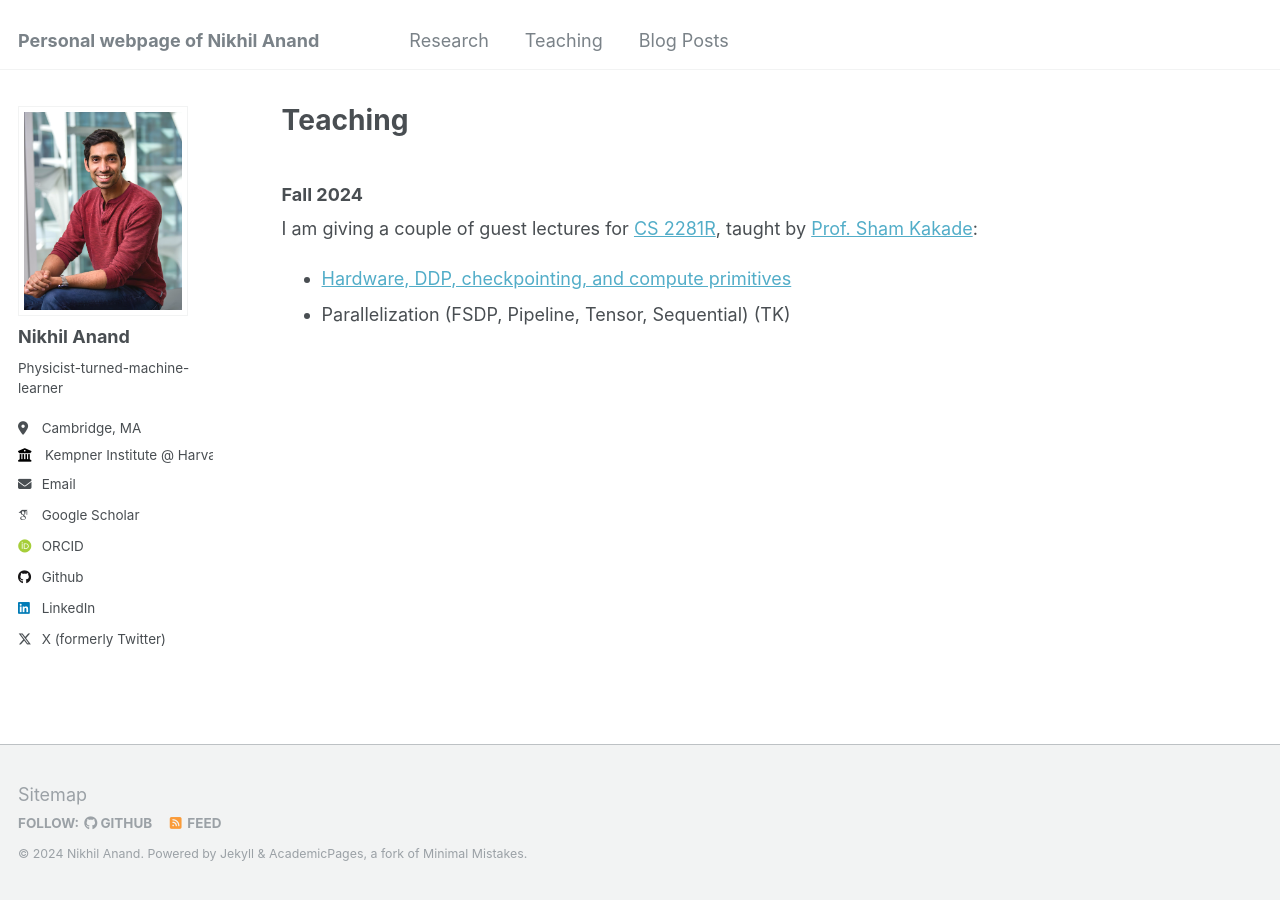
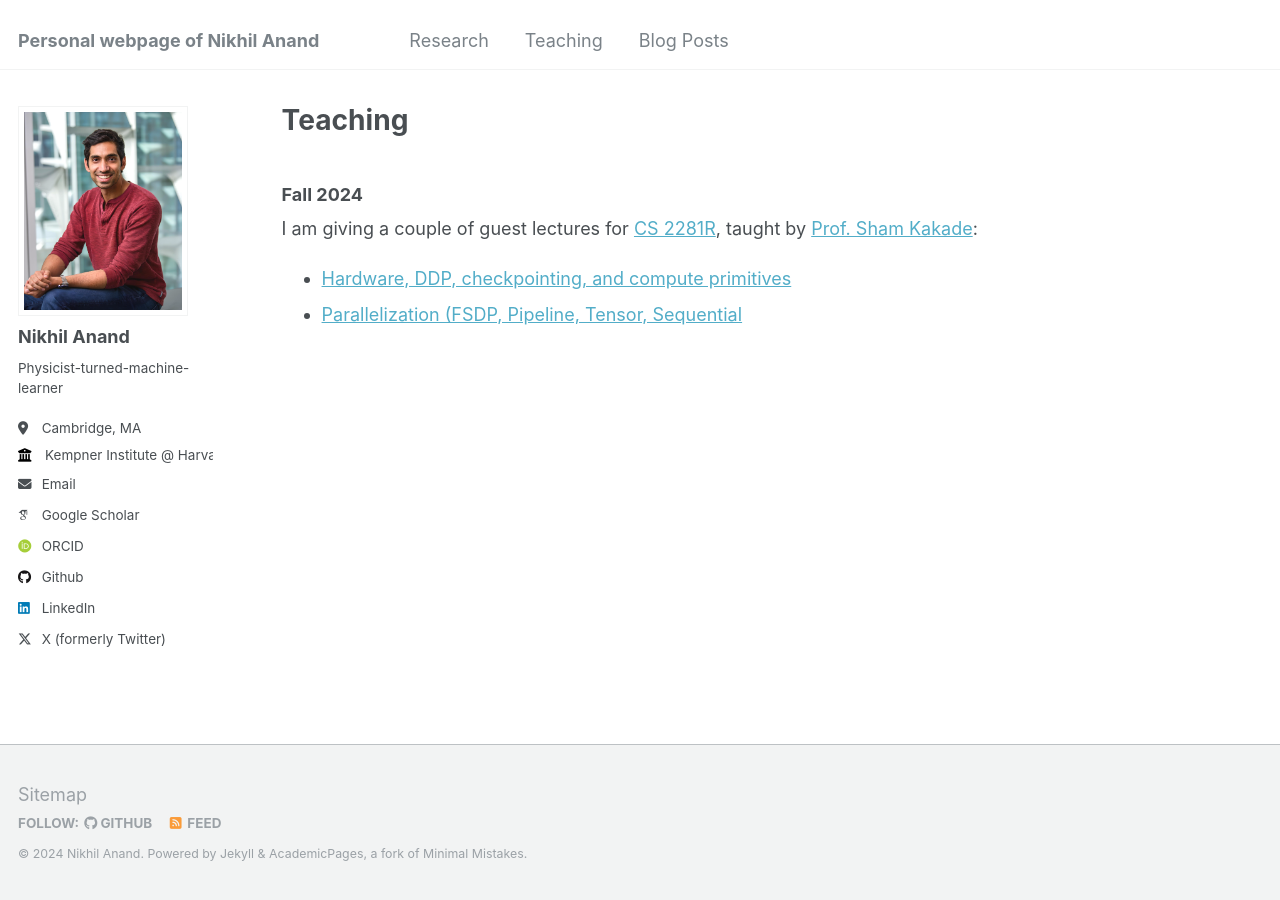
Before and after one commit to nikhilanand91/nikhilanand91.github.io, a Jekyll site: the page built from _pages/teaching.md, in a window 1280 px wide. Built offline with Jekyll 4.4.1, drawn with Linux system fonts in a browser that asks for light colours; some web fonts are replaced.

```diff
--- a/_pages/teaching.md
+++ b/_pages/teaching.md
@@ -8,4 +8,4 @@ title: "Teaching"
 I am giving a couple of guest lectures for [CS 2281R](https://shamulent.github.io/CS_2281_2024.html), taught by [Prof. Sham Kakade](https://sham.seas.harvard.edu/):
 
 * [Hardware, DDP, checkpointing, and compute primitives](https://www.dropbox.com/scl/fi/ublytq30ac039n6xgefc2/Lec1_intro.pdf?rlkey=3yp2o60sn35imkw3x8bmwp0vh&st=940lvu0f&dl=0)
-* Parallelization (FSDP, Pipeline, Tensor, Sequential) (TK)
+* [Parallelization (FSDP, Pipeline, Tensor, Sequential](https://www.dropbox.com/scl/fi/q3qlzcamqq470ce5zitr8/Lec8_parallel.pdf?rlkey=3iirums9ypr83guvpfhemkby0&st=viltiy1f&dl=0)
```
